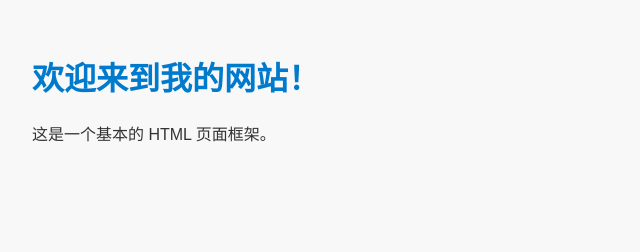
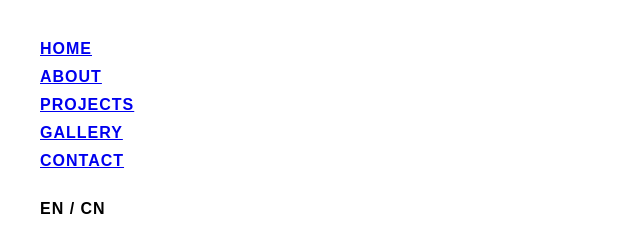
Before and after one commit to bosco-design/bosco-design.github.io, a plain HTML site: page index.html in a window 1280 px wide. Shown: the whole page, without its empty margins (0-640 px from the left). Drawn offline with Linux system fonts and the light colour scheme.

Commit message:
Update index.html

```diff
--- a/index.html
+++ b/index.html
@@ -1,36 +1,19 @@
 <!DOCTYPE html>
-<html lang="zh">
+<html lang="en">
 <head>
-  <meta charset="UTF-8">
-  <meta name="viewport" content="width=device-width, initial-scale=1.0">
-  <title>我的网站</title>
-
-  <!-- 标签页图标（可选，如果你有 favicon.ico） -->
-  <link rel="icon" href="favicon.ico" type="image/x-icon">
-
-  <!-- 内嵌样式（你也可以用外部 style.css） -->
-  <style>
-    body {
-      font-family: sans-serif;
-      background-color: #f8f8f8;
-      margin: 0;
-      padding: 2rem;
-      color: #333;
-    }
-    h1 {
-      color: #007acc;
-    }
-  </style>
+    <meta charset="UTF-8">
+    <meta name="viewport" content="width=device-width, initial-scale=1.0">
+    <title>Bosco ZHANG</title>
 </head>
 <body>
-
-  <h1>欢迎来到我的网站！</h1>
-  <p>这是一个基本的 HTML 页面框架。</p>
-
-  <!-- 脚本示例（可选） -->
-  <script>
-    console.log('页面加载成功！');
-  </script>
+<nav style="position: fixed; top: 40px; left: 40px; display: flex; flex-direction: column; gap: 10px; font-family: sans-serif; font-weight: 600; letter-spacing: 1px;">
+  <a href="#home">HOME</a>
+  <a href="#about">ABOUT</a>
+  <a href="#projects">PROJECTS</a>
+  <a href="#gallery">GALLERY</a>
+  <a href="#contact">CONTACT</a>
+  <div style="margin-top: 20px;">EN / CN</div>
+</nav>
 
 </body>
 </html>
```
